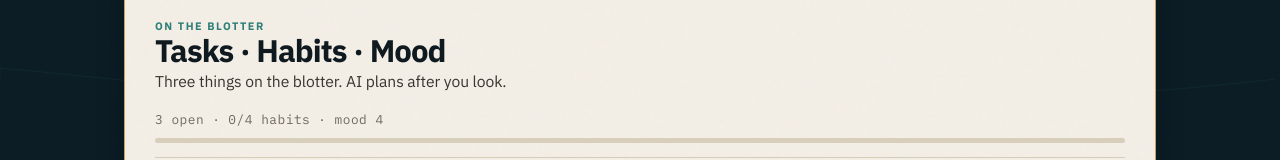
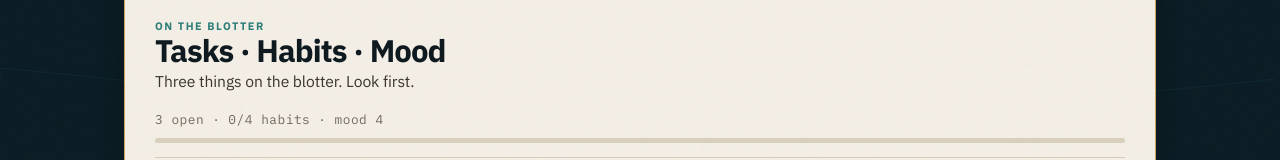
Before and after one commit to Btheriot83/buildgames-lunatask, a React (Vite) app: page / in a window 1280 px wide. Shown: the part 355-515 px from the top of the page. Built offline with nearby package versions, Linux system fonts and the light colour scheme.

Commit message:
beat21: hand copy — Look first; demote AI from blotter lead

```diff
--- a/src/components/TodayPanel.tsx
+++ b/src/components/TodayPanel.tsx
@@ -33,7 +33,7 @@ export function TodayPanel() {
         <div className="job-banner-copy">
           <p className="job-eyebrow">On the blotter</p>
           <h2 className="job-title">Tasks · Habits · Mood</h2>
-          <p className="job-sub">Three things on the blotter. AI plans after you look.</p>
+          <p className="job-sub">Three things on the blotter. Look first.</p>
         </div>
         <p className="job-pulse" aria-label="Today progress">
           <span>{dueTasks.length} open</span>
```
Also changed, not shown: 1 other file (tests, documents, lock files or other folders).
